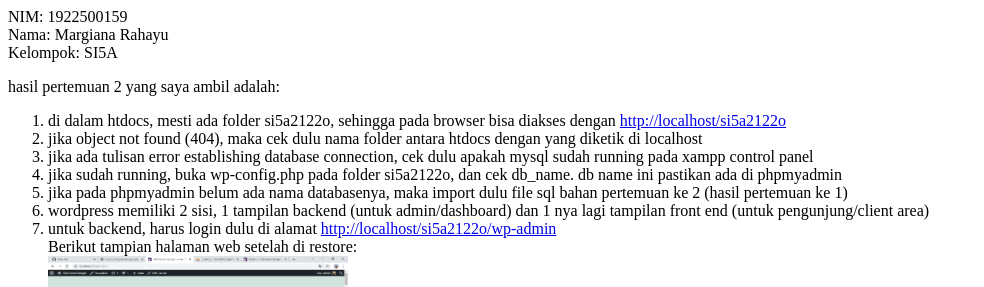
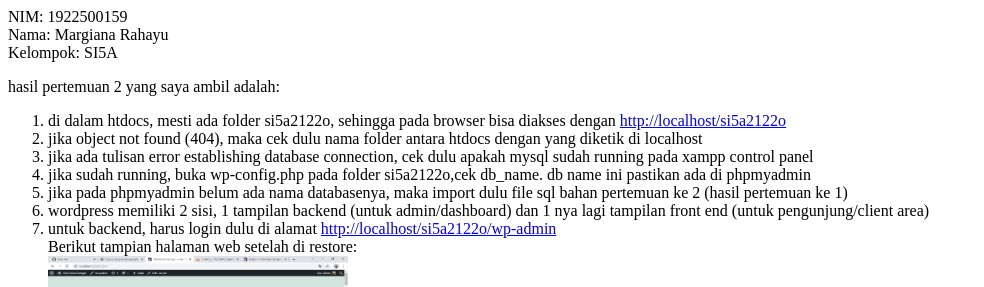
Before and after one commit to MargianaRahayu/si5a2122o, a plain HTML site: page 2/index.html in a window 1280 px wide. Shown: the top 287 px of the page, without its empty margins (0-984 px from the left). Drawn offline with Linux system fonts and the light colour scheme.

Commit message:
Update index.html

```diff
--- a/2/index.html
+++ b/2/index.html
@@ -8,7 +8,7 @@ Kelompok: SI5A<br>
   <li>di dalam htdocs, mesti ada folder si5a2122o, sehingga pada browser bisa diakses dengan <a href="http://localhost/si5a2122o" target="_blank">http://localhost/si5a2122o</a></li>
   <li>jika object not found (404), maka cek dulu nama folder antara htdocs dengan yang diketik di localhost</li>
   <li>jika ada tulisan error establishing database connection, cek dulu apakah mysql sudah running pada xampp control panel</li>
-  <li>jika sudah running, buka wp-config.php pada folder si5a2122o, dan cek db_name. db name ini pastikan ada di phpmyadmin</li>
+  <li>jika sudah running, buka wp-config.php pada folder si5a2122o,cek db_name. db name ini pastikan ada di phpmyadmin</li>
   <li>jika pada phpmyadmin belum ada nama databasenya, maka import dulu file sql bahan pertemuan ke 2 (hasil pertemuan ke 1)</li>
   <li>wordpress memiliki 2 sisi, 1 tampilan backend (untuk admin/dashboard) dan 1 nya lagi tampilan front end (untuk pengunjung/client area)</li>
   <li>untuk backend, harus login dulu di alamat <a href="http://localhost/si5a2122o/wp-admin" target="_blank">http://localhost/si5a2122o/wp-admin</a></li
```
